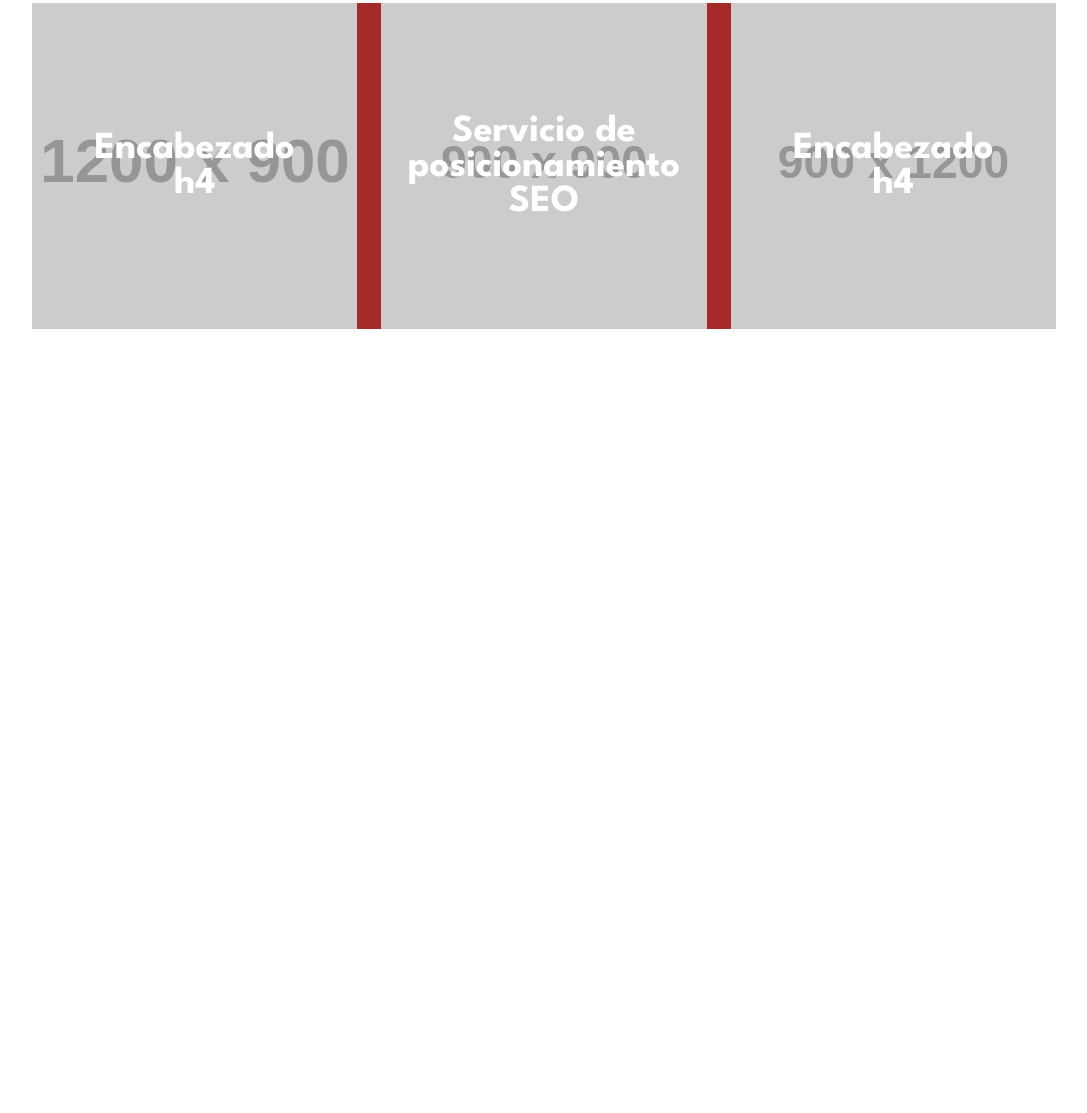
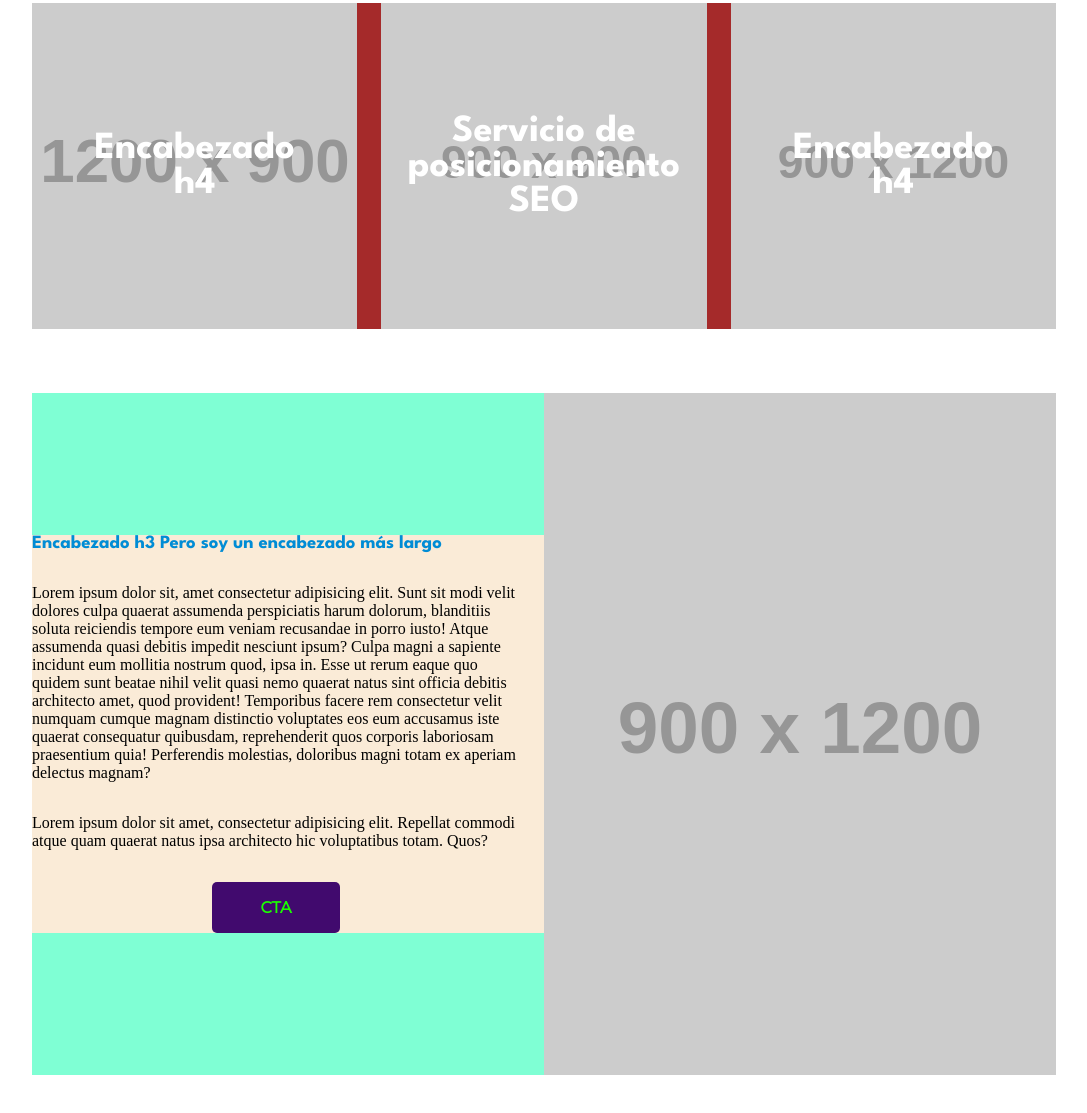
Before and after one commit to Alanys23/EjercicioProfe---Vite0, a website built with Vite: page index.html in a window 1280 px wide. Shown: the part 1672-2785 px from the top of the page, without its empty margins (96-1183 px from the left). Before the commit the page ends 2065 px from the top, so only its background shows below. Built offline with nearby package versions, Linux system fonts and the light colour scheme; placeholder pictures from the web are drawn by us.

Commit message:
recursos art03

```diff
--- a/index.html
+++ b/index.html
@@ -55,6 +55,22 @@
 
         </article>
 
+        <!-- Art03 -->
+        <article class="art03">
+
+          <div>
+            <h3>Encabezado h3 Pero soy un encabezado más largo</h3>
+
+            <p>Lorem ipsum dolor sit, amet consectetur adipisicing elit. Sunt sit modi velit dolores culpa quaerat assumenda perspiciatis harum dolorum, blanditiis soluta reiciendis tempore eum veniam recusandae in porro iusto! Atque assumenda quasi debitis impedit nesciunt ipsum? Culpa magni a sapiente incidunt eum mollitia nostrum quod, ipsa in. Esse ut rerum eaque quo quidem sunt beatae nihil velit quasi nemo quaerat natus sint officia debitis architecto amet, quod provident! Temporibus facere rem consectetur velit numquam cumque magnam distinctio voluptates eos eum accusamus iste quaerat consequatur quibusdam, reprehenderit quos corporis laboriosam praesentium quia! Perferendis molestias, doloribus magni totam ex aperiam delectus magnam?</p>
+
+            <p>Lorem ipsum dolor sit amet, consectetur adipisicing elit. Repellat commodi atque quam quaerat natus ipsa architecto hic voluptatibus totam. Quos?</p>
+
+            <a href="#" class="boton">CTA</a>
+          </div>
+
+          <img src="https://dummyimage.com/900x1200" alt="">
+
+        </article>
 
       </section>
 
--- a/src/_art01.scss
+++ b/src/_art01.scss
@@ -18,7 +18,7 @@
         flex-direction: column;
         align-items: center;
         justify-content: flex-start;
-        row-gap: 1rem;
+        row-gap: 1.5rem;
         @media only screen and (min-width:c.$desktop){
             width: 80%;
             row-gap: 2rem;
--- a/src/_art02.scss
+++ b/src/_art02.scss
@@ -8,7 +8,7 @@
     flex-direction: column;
     align-items: center;
     justify-content: flex-start;
-    row-gap: 2rem;
+    row-gap: 1.5rem;
     @media only screen and (min-width:c.$tablet){
         padding: initial;
     }
--- /dev/null
+++ b/src/_art03.scss
@@ -0,0 +1,46 @@
+@use 'config' as c;
+
+.art03{
+    width: 100%;
+    display: flex;
+    flex-direction: column;
+    align-items: center;
+    justify-content: flex-start;
+    row-gap: 1.5rem;
+    background-color: aquamarine;
+    @media only screen and (min-width:c.$tablet){
+        width: 80%;
+        flex-direction: row;
+        align-items: center; //aquí va temita
+        justify-content: center;
+    }
+    >:nth-child(1){
+        background-color: antiquewhite;
+        width: 100%;
+        padding: 0 1.5rem;
+        display: flex;
+        flex-direction: column;
+        align-items: center;
+        justify-content: flex-start; //también habrá temilla
+        row-gap: 1.5rem;
+        @media only screen and (min-width:c.$tablet){
+            width: 50%;
+            padding: initial;
+            padding-right: 1.5rem;
+            row-gap: 2rem;
+        }
+        >:nth-child(1){
+            text-align: center;
+            @media only screen and (min-width:c.$tablet){
+                align-self: start;
+            }
+        }
+    }
+    >img{
+        width: 100%;
+        object-fit: cover;
+        @media only screen and (min-width:c.$tablet){
+            width: 50%;
+        }
+    }
+}
--- a/src/_config.scss
+++ b/src/_config.scss
@@ -59,3 +59,24 @@ h1, h2, h3, h4{
 h3{
   color: $color03;
 }
+
+.boton{
+  text-decoration: none;
+  color: $color00;
+  font-family: $fuenteText;
+  font-weight: 900;
+  background-color: $color04;
+  padding: 1rem 3rem;
+  border-radius: 5px;
+  transition: .5s;
+  @media only screen and (min-width:$tablet){
+    color: red;
+  }
+  @media only screen and (min-width:$desktop){
+    color: rgb(26, 255, 0);
+  }
+  &:hover{
+    color: $color04;
+    background-color: $color00;
+  }
+}
--- a/src/main.scss
+++ b/src/main.scss
@@ -1,6 +1,7 @@
 @use 'config' as c;
 @use 'art01';
 @use 'art02';
+@use 'art03';
 
 
 header{
@@ -26,24 +27,3 @@ h1{
     color: rgb(26, 255, 0);
   }
 }
-
-.boton{
-  text-decoration: none;
-  color: c.$color00;
-  font-family: c.$fuenteText;
-  font-weight: 900;
-  background-color: c.$color04;
-  padding: 1rem 3rem;
-  border-radius: 5px;
-  transition: .5s;
-  @media only screen and (min-width:c.$tablet){
-    color: red;
-  }
-  @media only screen and (min-width:c.$desktop){
-    color: rgb(26, 255, 0);
-  }
-  &:hover{
-    color: c.$color04;
-    background-color: c.$color00;
-  }
-}
```
